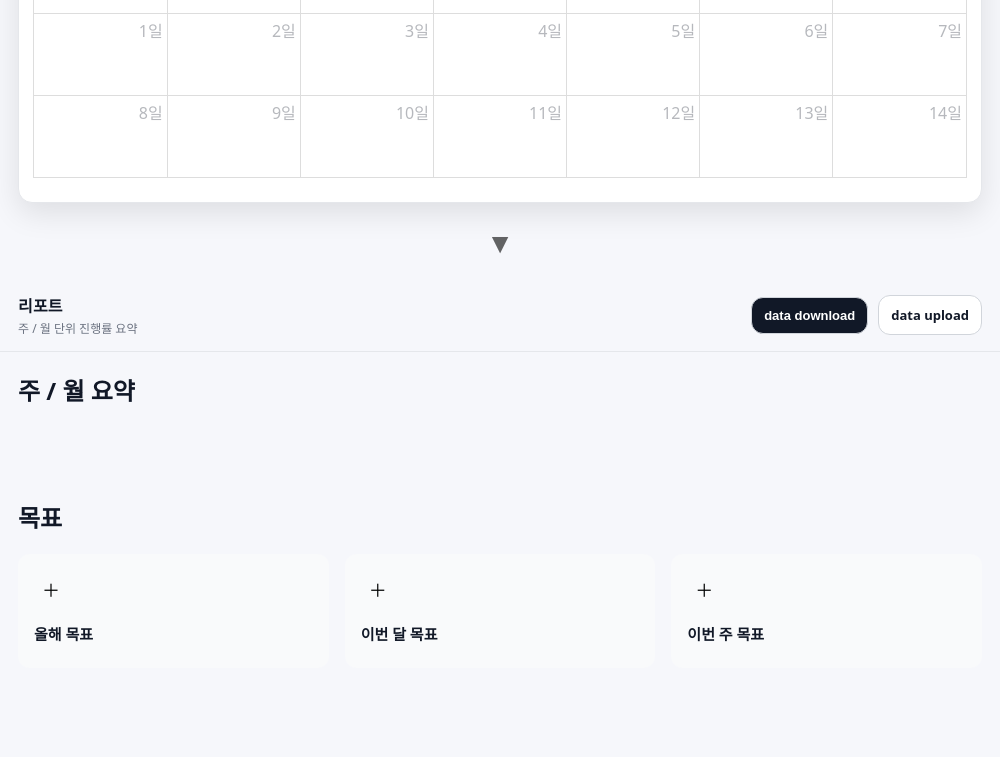
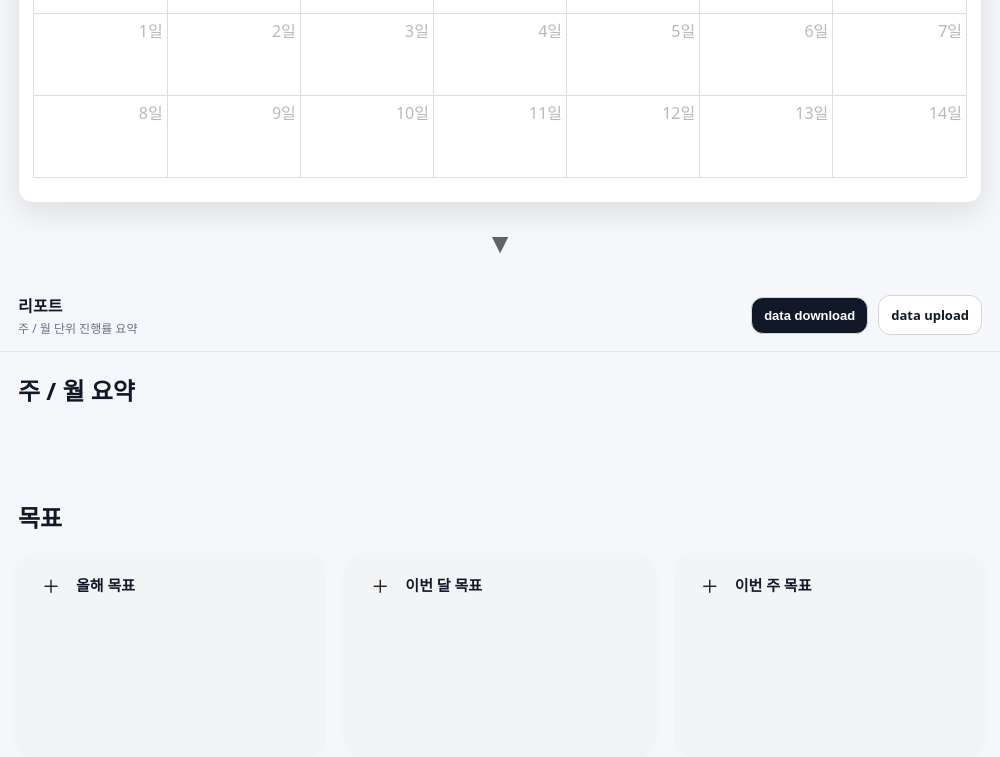
Before and after one commit to Sandstornn/my_first_todo_list, an Electron app: page index.html in a window 1000 px wide. Shown: the part 521-1278 px from the top of the page. Drawn offline with Linux system fonts and the light colour scheme.

Commit message:
Subject: style(report): add styles for goals section and modal positioning Body: report 페이지 목표 섹션 스타일 업데이트

```diff
--- a/style.css
+++ b/style.css
@@ -755,37 +755,46 @@ body{
 .report-item.todo {
   color: #9ca3af;
 }
-
 .goal-section {
   margin-top: 48px;
 }
 
 .goal-grid {
   display: grid;
-  grid-template-columns: repeat(3, 1fr);
-  gap: 16px;
+  grid-template-columns: repeat(3, 1fr); /* 가로 3개 */
+  gap: 24px;
   margin-top: 16px;
 }
 
 .goal-card {
-  background: #f9fafb;
-  border-radius: 12px;
-  padding: 16px;
+  background: #f3f4f6;
+  border-radius: 16px;
+  padding: 12px 24px 12px 16px;
+  min-height: 200px;
+  box-shadow: 0 2px 8px rgba(0,0,0,0.04);
 }
 
 .goal-card h3 {
-  margin-bottom: 8px;
-  font-size: 15px;
+  font-size: 16px;
+  font-weight: 700;
+  margin: 0;
 }
 
-.goal-card textarea {
-  width: 100%;
-  min-height: 100px;
-  resize: vertical;
-  border: none;
-  outline: none;
-  background: #f3f4f6;
-  border-radius: 8px;
-  padding: 10px;
+.goal-header {
+  display: flex;
+  align-items: center;
+  gap: 8px;
+}
+
+.goal-header h3 {
+  font-size: 15px;
+  font-weight: 600;
+  margin: 0;
+}
+
+.goal-preview {
+  margin-top: 12px;
   font-size: 14px;
+  color: #4b5563;
+  min-height: 24px;
 }
```
